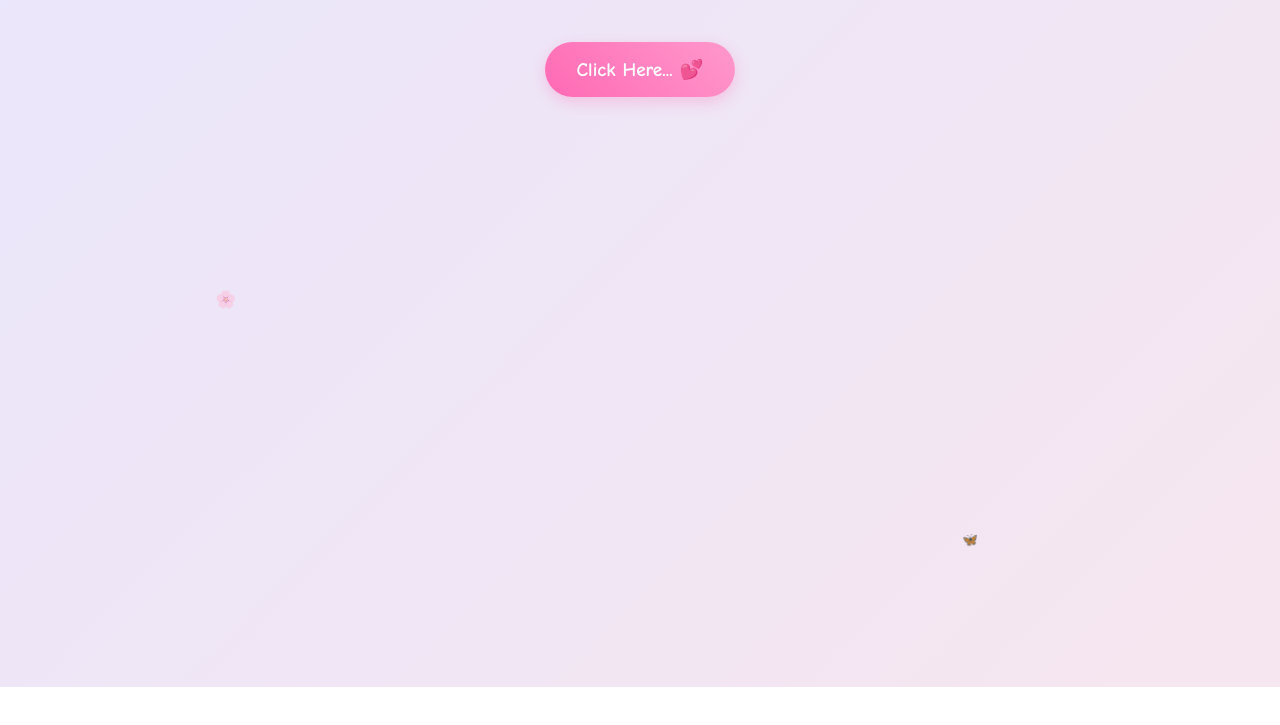
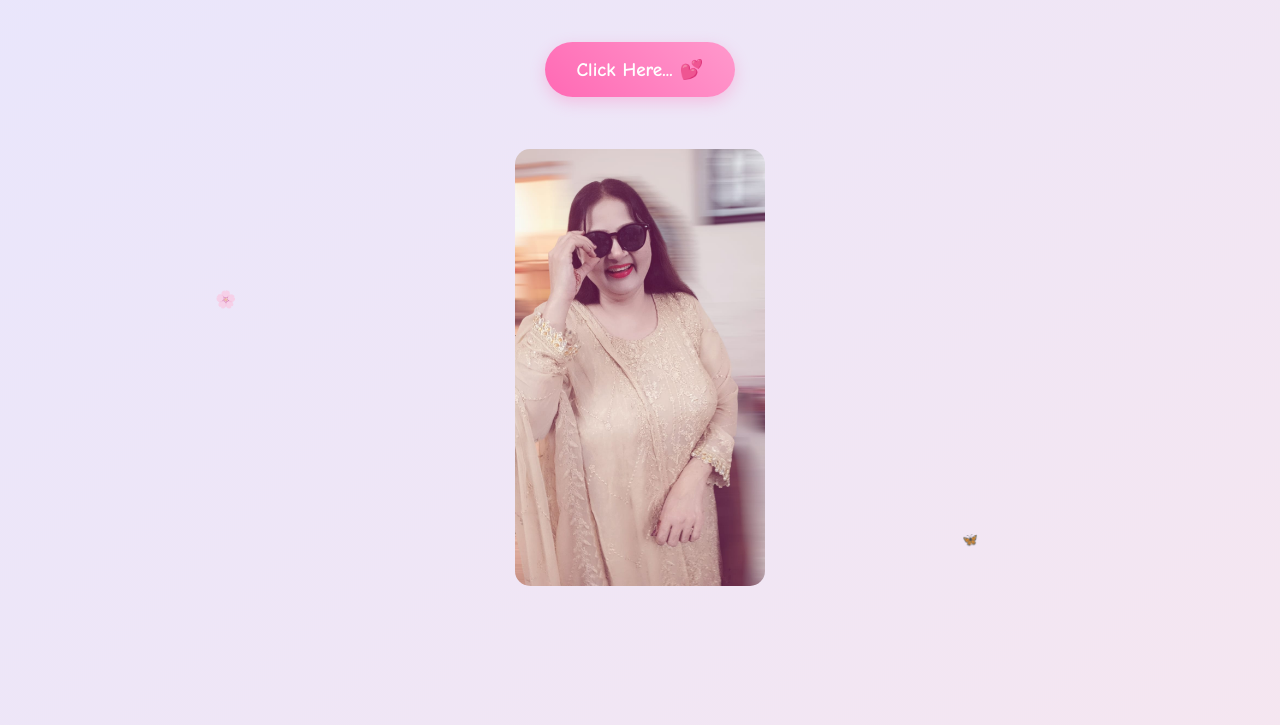
Before and after one commit to JawlessMamba/mothersday, a plain HTML site: page HappyBirthdayGF/cause.html in a window 1280 px wide. Shown: the part 113-838 px from the top of the page. Before the commit the page ends 800 px from the top, so only its background shows below. Drawn offline with nearby package versions, Linux system fonts and the light colour scheme.

Commit message:
pic push latest

```diff
--- a/HappyBirthdayGF/cause.html
+++ b/HappyBirthdayGF/cause.html
@@ -3,38 +3,67 @@
 <head>
     <meta charset="UTF-8">
     <meta name="viewport" content="width=device-width, initial-scale=1.0">
-    <title>MY LIFE MY MOM  💖</title>
+    <title>MY LIFE MY MOM 💖</title>
+
     <script src="https://cdnjs.cloudflare.com/ajax/libs/gsap/3.12.2/gsap.min.js"></script>
     <link rel="stylesheet" href="./cause.css">
+
     <style>
+        .center-pic {
+            text-align: center;
+            margin-top: 20px;
+        }
 
+        .center-pic img {
+            width: 250px;
+            border-radius: 15px;
+        }
     </style>
 </head>
+
 <body>
+
     <div class="custom-cursor">
         <svg viewBox="0 0 24 24">
-            <path fill="#ff69b4" d="M12 21.35l-1.45-1.32C5.4 15.36 2 12.28 2 8.5 2 5.42 4.42 3 7.5 3c1.74 0 3.41.81 4.5 2.09C13.09 3.81 14.76 3 16.5 3 19.58 3 22 5.42 22 8.5c0 3.78-3.4 6.86-8.55 11.54L12 21.35z"/>
+            <path fill="#ff69b4"
+                d="M12 21.35l-1.45-1.32C5.4 15.36 2 12.28 2 8.5
+                2 5.42 4.42 3 7.5 3c1.74 0 3.41.81
+                4.5 2.09C13.09 3.81 14.76 3
+                16.5 3 19.58 3 22 5.42 22 8.5c0
+                3.78-3.4 6.86-8.55 11.54L12 21.35z"/>
         </svg>
     </div>
 
     <div class="container">
+
         <h1>HAPPYYY MOTHER'S DAYYYY AMMMIII💗💖</h1>
 
         <div id="reasons-container"></div>
 
         <button class="shuffle-button">Click Here... 💕</button>
+
+        <!-- IMAGE BELOW BUTTON -->
+        <div class="center-pic">
+            <img src="f1.jpeg" alt="Mom Picture">
+        </div>
+
         <div class="reason-counter"></div>
 
         <div class="ending-section">
+
             <div class="teddy-hug">
                 <img src="./d1.jpg" alt="Teddy Hug">
             </div>
-            <div class="ending-text">You're the BESTEST ! 💖</div>
+
+            <div class="ending-text">
+                You're the BESTEST ! 💖
+            </div>
+
         </div>
+
     </div>
 
-    <script src="cause.js">
+    <script src="cause.js"></script>
 
-    </script>
 </body>
 </html>
```
Also changed, not shown: HappyBirthdayGF/f1.jpeg (added).
